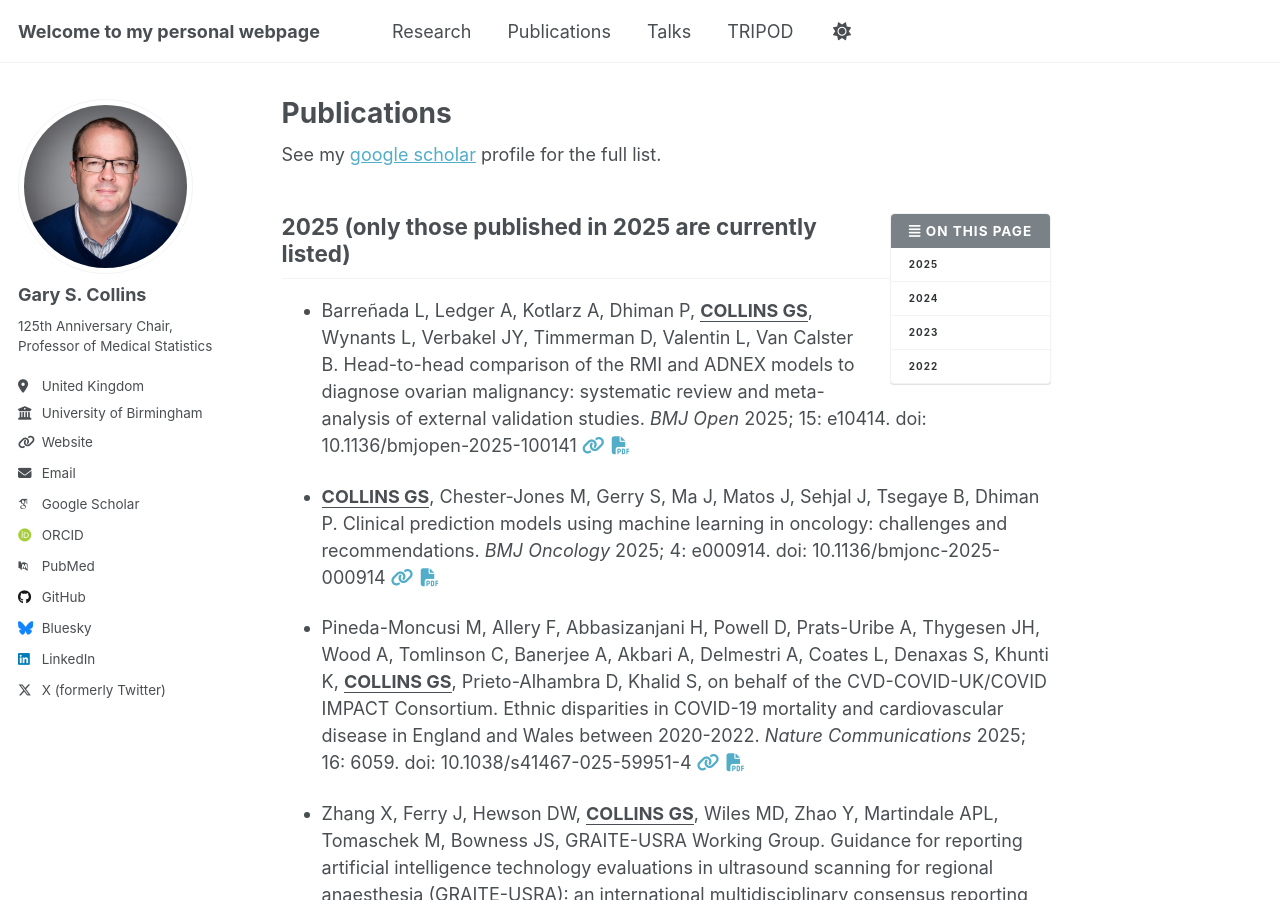
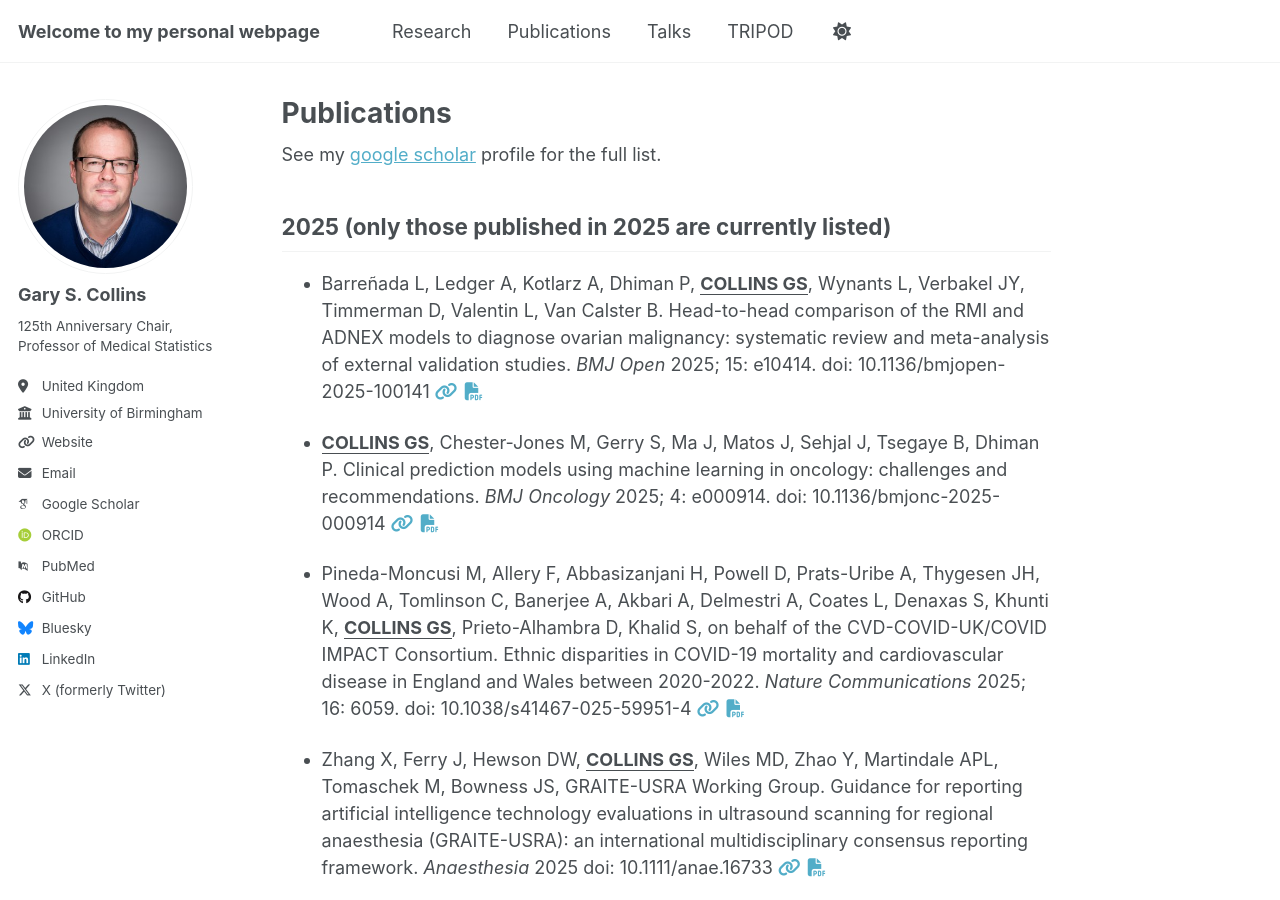
Before and after one commit to gscollins1973/gscollins1973.github.io, a Jekyll site: the page built from _pages/publications.html, in a window 1280 px wide and 900 px high. Built offline with Jekyll 4.4.1, drawn with Linux system fonts in a browser that asks for light colours; some web fonts are replaced; a script that is not in the unit is left out.

Commit message:
Update publications.html

```diff
--- a/_pages/publications.html
+++ b/_pages/publications.html
@@ -4,17 +4,8 @@
 ---
 
 See my <a href="https://scholar.google.co.uk/citations?hl=en&tzom=-60&user=cVKF81gAAAAJ&view_op=list_works">google scholar</a> profile for the full list.
-<div class="inner__page-wrap">
+
 <section id=“2025” class="level2">
-  <aside class="sidebar__right "><nav class="toc"><header>
-<h4 class="nav__title">
-<i class="fas fa-align-justify"></i> On This Page</h4></header>
-<ul class="toc__menu">
-<li><a href=“#2025”>2025</a></li>
-<li><a href=“#2024”>2024</a></li>
-<li><a href=“#2023”>2023</a></li>
-<li><a href=“#2022”>2022</a></li></ul>
-</nav></aside>
 <h2 class="anchored" data-anchor-id=“#2025”>2025 (only those published in 2025 are currently listed) </h2>
 <ul>
 
@@ -73,4 +64,5 @@
 <li><p>Chan AW, Boutron I, Hopewell S, Moher D, Schulz KF, <strong><u>COLLINS GS</strong></u>, Tunn R, Aggarwal R, Berlin JA, Bhandari N, Butcher NJ, Campbell MK, Chidebe R, Elbourne D, Farmer A, Fergusson D, Golub RM, Goodman SN, Hoffmann T, Ioannidis JPA, Kahan B, Knowles R, Lamb SE, Lewis S, Loder E, Offringa M, Ravaud P, Richards D, Rockhold FW, Schriger DL, Siegfried N, Staniszewska S, Taylor R, Thabane L, Torgerson D, Vohra S, White IR, Hróbjartsson A. SPIRIT 2025 Statement: updated guideline for protocols of randomised trials. <i>PLoS Medicine</i> 2025; 22: e1004589. doi: 10.1371/journal.pmed.1004589 <a href="https://journals.plos.org/plosmedicine/article?id=10.1371/journal.pmed.1004589"><i class="fas fa-fw fa-link zoom" aria-hidden="true"></i></a> <a href="https://journals.plos.org/plosmedicine/article/file?id=10.1371/journal.pmed.1004589&type=printable"><i class="fas fa-fw fa-file-pdf zoom" aria-hidden="true"></i></a> </p></li>
 <li><p>Hróbjartsson A, Boutron I, Hopewell S, Moher D, Schulz F, <strong><u>COLLINS GS</strong></u>, Tunn R, Aggarwal R, Berlin JA, Bhandari N, Butcher NJ, Campbell MK, Chidebe R, Elbourne D, Farmer A, Fergusson D, Golub RM, Goodman SN, Hoffmann T, Ioannidis JP, Kahan B, Knowles R, Lamb SE, Lewis S, Loder E, Offringa M, Ravaud P, Richards D, Rockhold FW, Schriger DL, Siegfried N, Staniszewska S, Taylor R, Thabane L, Torgerson D, Vohra S, White IR, Chan AW. SPIRIT 2025 Explanation and Elaboration: updated guideline for protocols of randomised trials. <i>BMJ</i> 2025; 389: e081660. doi: 10.1136/bmj-2024-081660 <a href="https://www.bmj.com/content/389/bmj-2024-081660"><i class="fas fa-fw fa-link zoom" aria-hidden="true"></i></a> <a href="https://www.bmj.com/content/389/bmj-2024-081660.full.pdf"><i class="fas fa-fw fa-file-pdf zoom" aria-hidden="true"></i></a> </p></li>
 <li><p>Safiri S, Grieger JA, Jolfayi AG, Mousavi SE, Nejadghaderi SA, Fazlollahi A, Sullman MJM, Karamzad N, Sahin F, Singh K, <strong><u>COLLINS GS</strong></u>, Kolahi AA. Burden of diseases attributable to excess body weight in 204 countries and territories, 1990-2019. <i>Nutrition Journal</i> 2025; 24: 23. doi: 10.1186/s12937-025-01082-z <a href="https://nutritionj.biomedcentral.com/articles/10.1186/s12937-025-01082-z"><i class="fas fa-fw fa-link zoom" aria-hidden="true"></i></a> <a href="https://nutritionj.biomedcentral.com/counter/pdf/10.1186/s12937-025-01082-z.pdf"><i class="fas fa-fw fa-file-pdf zoom" aria-hidden="true"></i></a> </p></li>
-</div></section>
+
+</ul>
```
